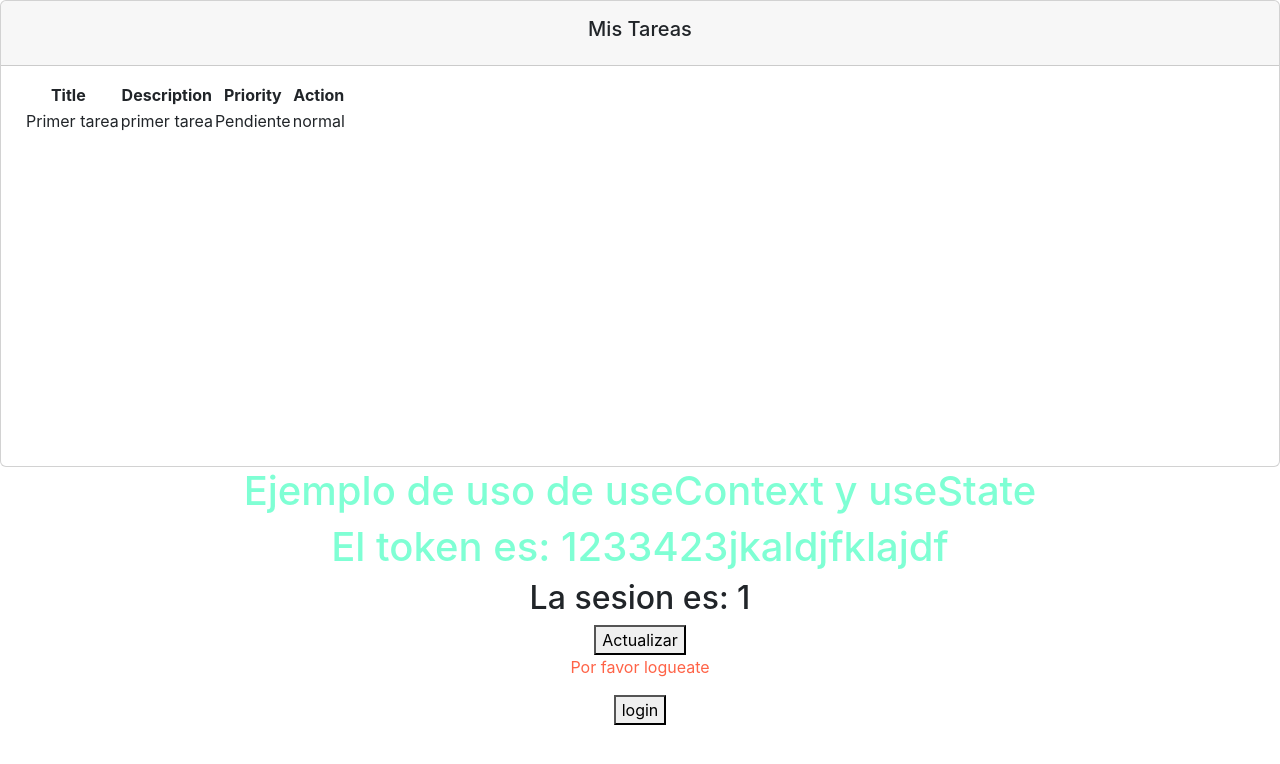
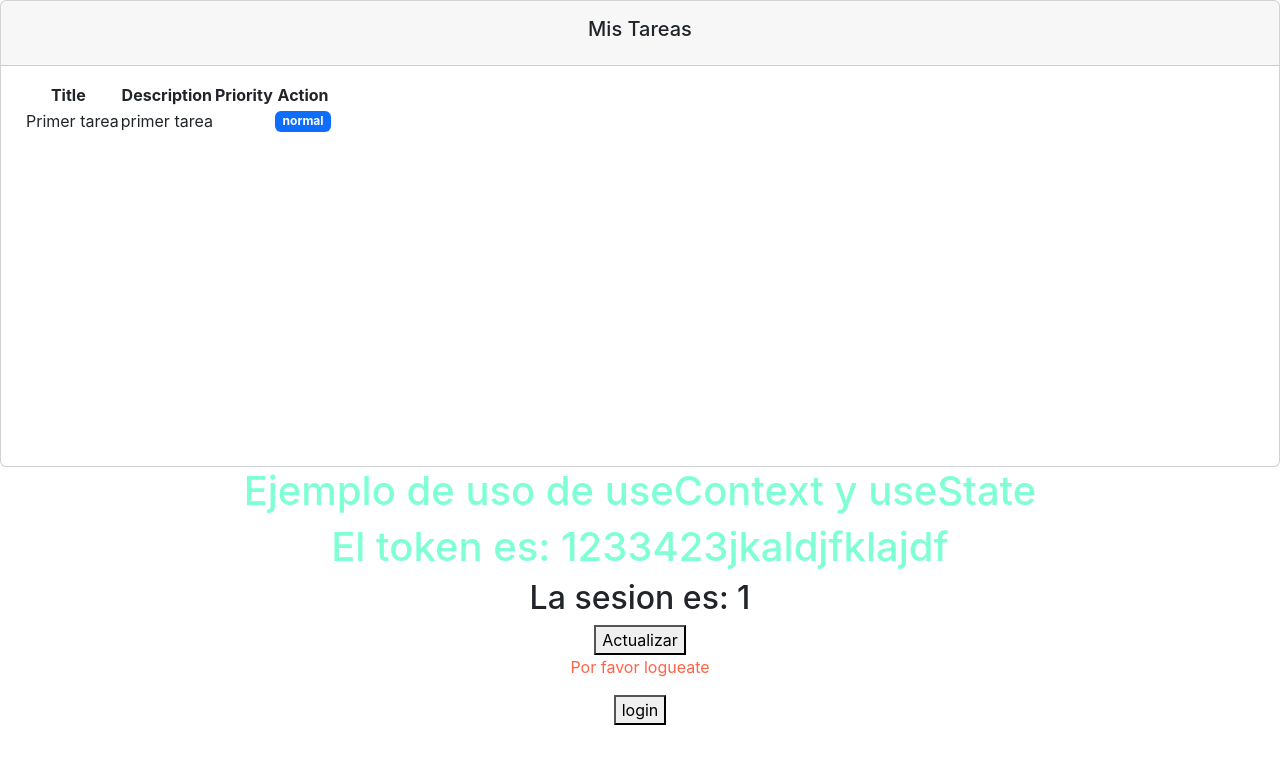
Before and after one commit to fjavier/openbootcamp-hi-react, a React (Create React App) app: page / in a window 1280 px wide. Shown: the top 764 px of the page. Built offline with nearby package versions, Linux system fonts and the light colour scheme.

Commit message:
Se agrego badge a las tareas

```diff
--- a/src/components/pure/Task.jsx
+++ b/src/components/pure/Task.jsx
@@ -2,6 +2,7 @@ import React, {useEffect} from 'react'
 import PropTypes from 'prop-types'
 import TaskModel from '../../models/task-model'
 import "../../styles/task.scss"
+import { LEVELS } from '../../models/levels';
 function Task({task}) {
 
     useEffect(() => {
@@ -13,6 +14,41 @@ function Task({task}) {
         };
     }, [task]);
 
+    /**
+     * Return badge depending on the level of the task
+     */
+    function taskLevelBadge(){
+        switch(task.level){
+            case LEVELS.NORMAL:
+                return(
+                    <h6 className='mb-0'>
+                        <span className='badge bg-primary'>
+                            {task.level}
+                        </span>
+                    </h6>
+                );
+            case LEVELS.URGENT:
+                return(
+                    <h6 className='mb-0'>
+                        <span className='badge bg-warning'>
+                            {task.level}
+                        </span>
+                    </h6>
+                );
+                case LEVELS.BLOCKING:
+                return(
+                    <h6 className='mb-0'>
+                        <span className='badge bg-danger'>
+                            {task.level}
+                        </span>
+                    </h6>
+                );
+                default:
+                    break;
+
+        }
+    }
+
   return (
         <tr>
             <td>
@@ -22,14 +58,21 @@ function Task({task}) {
                 <span>{task.description}</span>
             </td>
             <td className='align-middle'>
-                <span>{task.isDone ? "Completado" : "Pendiente"}</span>
+                <span>{renderCompleted()}
+                    <i className='bi-trash' style={{color:"tomato"}}></i>
+                </span>
             </td>
             <td className='align-middle'>
-
-                <span>{task.level}</span>
+                <span>{taskLevelBadge()}</span>
             </td>
         </tr>
   )
+
+    function renderCompleted() {
+        return task.isDone
+            ? (<i className='bi-toggle-on' style={{ color: "green" }}></i>)
+            : (<i className='bi-toggle-off' style={{ color: "red" }}></i>);
+    }
 }
 
 Task.propTypes = {
```
